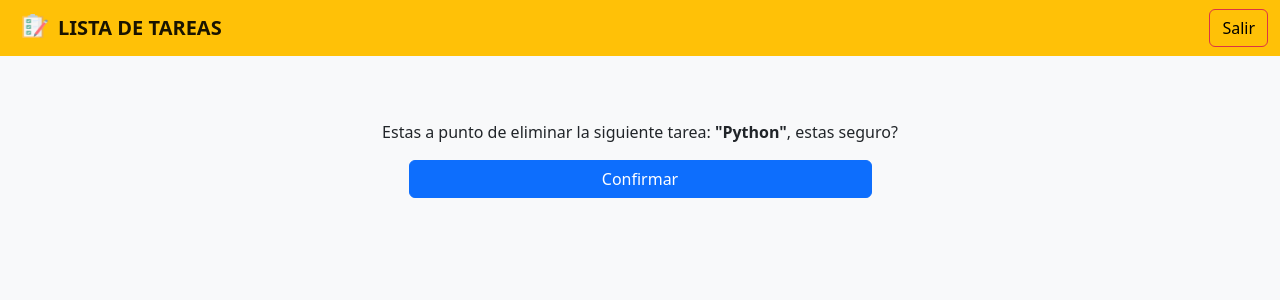
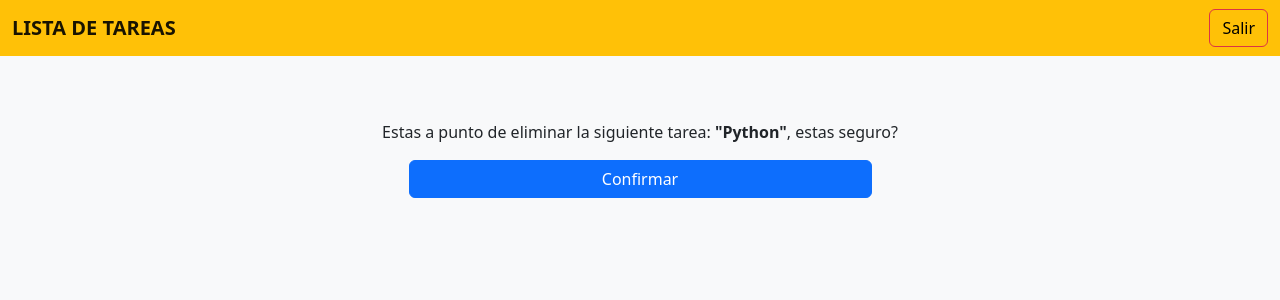
Before and after one commit to 27LeandroGimenez/todo_list, a Django app: page /tarea-delete/2/ in a window 1280 px wide. Shown: the top 300 px of the page. Run offline with Django 4.2, Linux system fonts and the light colour scheme; a user stored in the database is signed in; data comes from the database, SQL or seed files in the repository; both versions use the stored data as it was after the commit.

Commit message:
Proyecto lista de tareas terminado

```diff
--- a/todolist/templates/base.html
+++ b/todolist/templates/base.html
@@ -15,7 +15,7 @@
     <nav class="navbar bg-warning col-sm-12">
         <div class="container-fluid">
           <a class="navbar-brand" href="{% url 'lista-tareas' %}">
-            <img src="{% static 'img/checklist.png' %}" width="30" height="24" class="d-inline-block align-text-top mx-2"><b>LISTA DE TAREAS</b>
+            <b>LISTA DE TAREAS</b>
           </a>
           {% if not request.user.is_authenticated %}
           <a href="{% url 'login' %}" class="btn btn-outline-dark">Login</a>
```
Also changed, not shown: README.md, db.sqlite3 (added), todolist/db.sqlite3, todolist/static/img/checklist.png (deleted).
